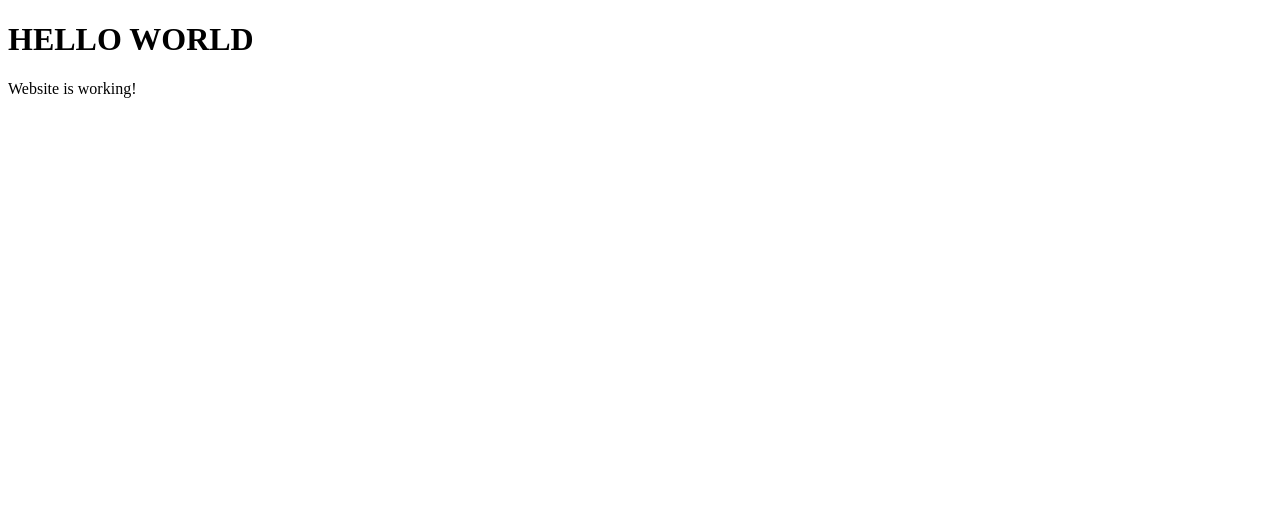
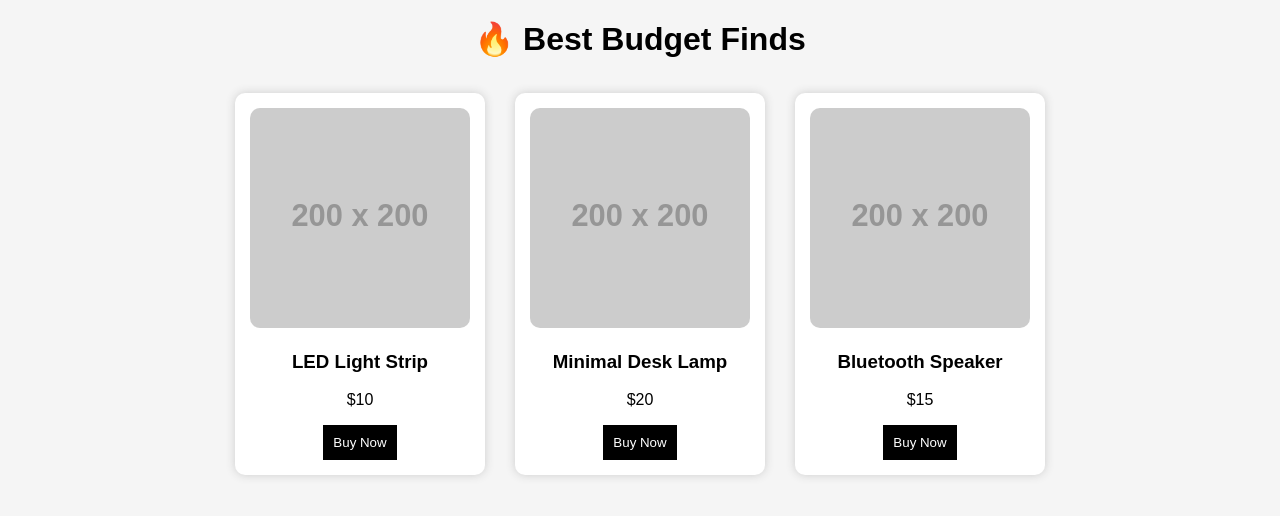
Before and after one commit to nguyenluubaho11-prog/nguyenluuhao11-prog.github.io, a plain HTML site: page index.html in a window 1280 px wide. Drawn offline with Linux system fonts and the light colour scheme; placeholder pictures from the web are drawn by us.

Commit message:
Update index.html

```diff
--- a/index.html
+++ b/index.html
@@ -1,7 +1,78 @@
 <!DOCTYPE html>
 <html>
+<head>
+<meta charset="UTF-8">
+<title>Best Budget Finds</title>
+
+<style>
+body {
+    font-family: Arial;
+    background: #f5f5f5;
+    text-align: center;
+}
+
+h1 {
+    margin: 20px;
+}
+
+.container {
+    display: flex;
+    flex-wrap: wrap;
+    justify-content: center;
+}
+
+.card {
+    background: white;
+    margin: 15px;
+    padding: 15px;
+    width: 220px;
+    border-radius: 10px;
+    box-shadow: 0 0 10px #ccc;
+}
+
+.card img {
+    width: 100%;
+    border-radius: 10px;
+}
+
+button {
+    padding: 10px;
+    background: black;
+    color: white;
+    border: none;
+    cursor: pointer;
+}
+</style>
+</head>
+
 <body>
-<h1>HELLO WORLD</h1>
-<p>Website is working!</p>
+
+<h1>🔥 Best Budget Finds</h1>
+
+<div class="container">
+
+<div class="card">
+<img src="https://via.placeholder.com/200">
+<h3>LED Light Strip</h3>
+<p>$10</p>
+<button onclick="window.location.href='https://example.com'">Buy Now</button>
+</div>
+
+<div class="card">
+<img src="https://via.placeholder.com/200">
+<h3>Minimal Desk Lamp</h3>
+<p>$20</p>
+<button onclick="window.location.href='https://example.com'">Buy Now</button>
+</div>
+
+<div class="card">
+<img src="https://via.placeholder.com/200">
+<h3>Bluetooth Speaker</h3>
+<p>$15</p>
+<button onclick="window.location.href='https://example.com'">Buy Now</button>
+</div>
+
+</div>
+
 </body>
 </html>
```
